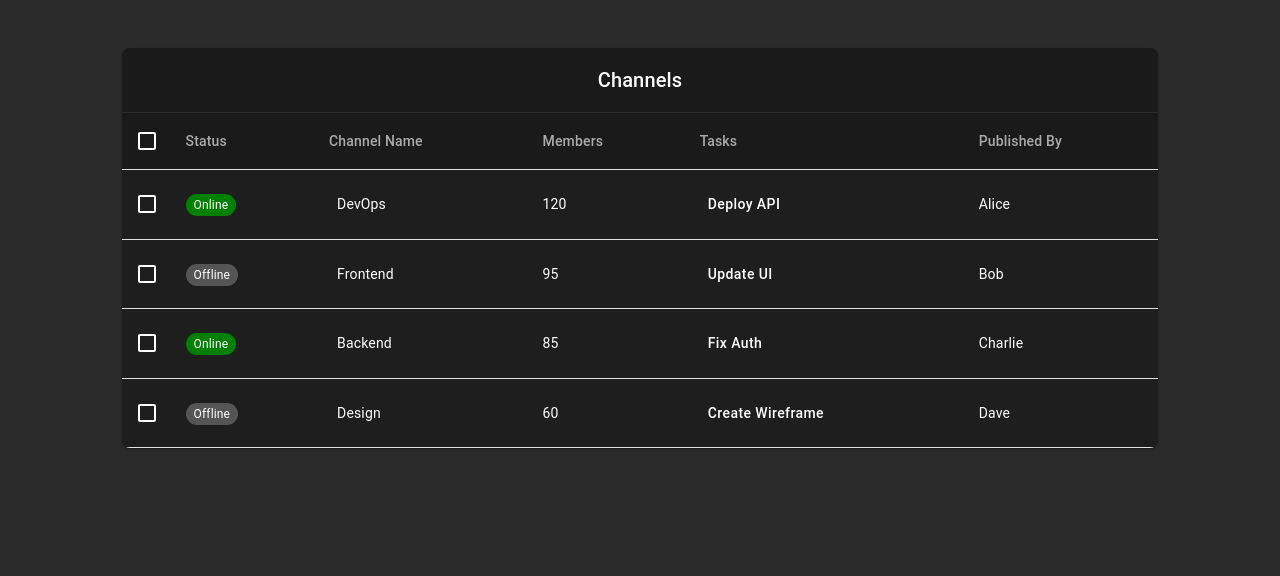
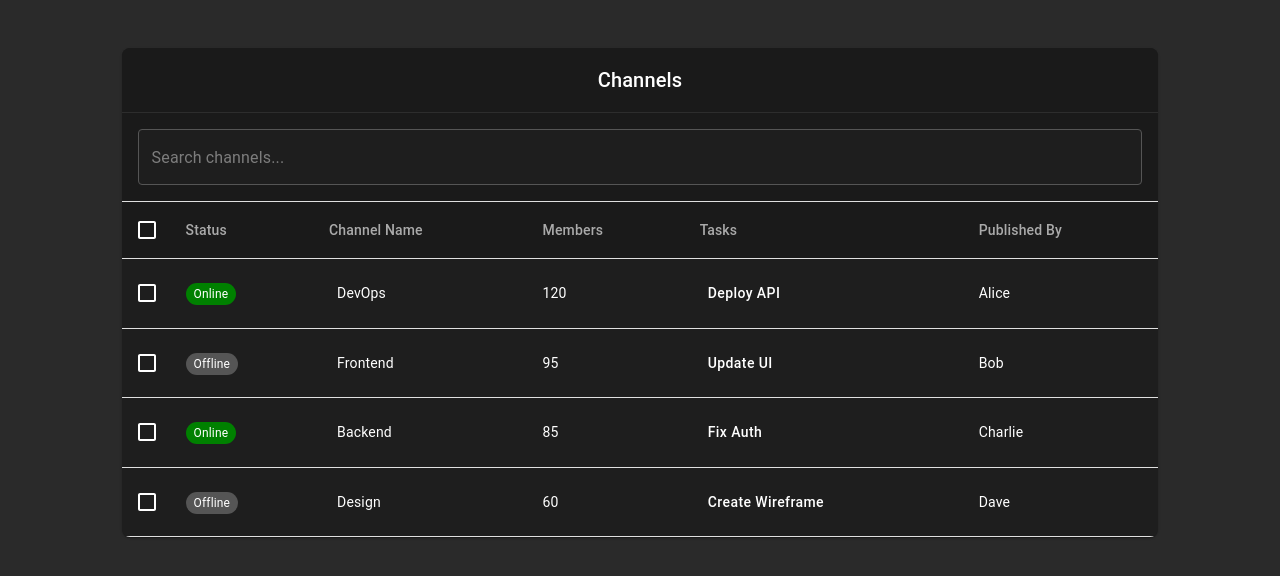
Before and after one commit to bricked-up/Frontend, a React (Create React App) app: page /dashboard in a window 1280 px wide. Shown: the top 576 px of the page. Built offline with nearby package versions, Linux system fonts and the light colour scheme.

Commit message:
updated channels to have a search bar

```diff
--- a/src/Components/Channels.tsx
+++ b/src/Components/Channels.tsx
@@ -13,6 +13,7 @@ import {
   Divider,
   Popover,
   Button,
+  TextField,
 } from "@mui/material";
 import { useNavigate } from "react-router-dom";
 
@@ -38,6 +39,7 @@ function Channels() {
   const [selected, setSelected] = React.useState<number[]>([]);
   const [anchorEl, setAnchorEl] = React.useState<null | HTMLElement>(null);
   const [taskContent, setTaskContent] = React.useState("");
+  const [searchQuery, setSearchQuery] = React.useState("");
 
   const handleSelectAll = (event: React.ChangeEvent<HTMLInputElement>) => {
     setSelected(event.target.checked ? rows.map((row) => row.id) : []);
@@ -60,6 +62,14 @@ function Channels() {
     setAnchorEl(null);
   };
 
+  const filteredRows = rows.filter(
+    (row) =>
+      row.name.toLowerCase().includes(searchQuery.toLowerCase()) ||
+      row.status.toLowerCase().includes(searchQuery.toLowerCase()) ||
+      row.tasks.toLowerCase().includes(searchQuery.toLowerCase()) ||
+      row.publishedBy.toLowerCase().includes(searchQuery.toLowerCase())
+  );
+
   return (
     <Box display="flex" justifyContent="center" alignItems="start" minHeight="100vh" bgcolor="#2A2A2A" paddingTop={4}>
       <TableContainer component={Paper} sx={{ width: "90%", backgroundColor: "#1E1E1E", borderRadius: 2 }}>
@@ -69,6 +79,23 @@ function Channels() {
         <Divider sx={{ backgroundColor: "#333" }} />
         <Table>
           <TableHead>
+            <TableRow>
+              <TableCell colSpan={6} sx={{ backgroundColor: "#1A1A1A", padding: 2 }}>
+                <TextField
+                  fullWidth
+                  variant="outlined"
+                  placeholder="Search channels..."
+                  value={searchQuery}
+                  onChange={(e) => setSearchQuery(e.target.value)}
+                  sx={{
+                    backgroundColor: "#1E1E1E",
+                    borderRadius: 1,
+                    input: { color: "#fff" },
+                    fieldset: { borderColor: "#555" },
+                  }}
+                />
+              </TableCell>
+            </TableRow>
             <TableRow sx={{ backgroundColor: "#1A1A1A" }}>
               <TableCell padding="checkbox">
                 <Checkbox
@@ -86,7 +113,8 @@ function Channels() {
             </TableRow>
           </TableHead>
           <TableBody>
-            {rows.map((row) => (
+            {filteredRows.length > 0 ? (
+              filteredRows.map((row) => (
                 <TableRow key={row.id} hover selected={selected.includes(row.id)}>
                   <TableCell padding="checkbox">
                     <Checkbox
@@ -119,7 +147,7 @@ function Channels() {
                         cursor: "pointer",
                         borderRadius: "4px",
                         '&:hover': {
-                        backgroundColor: "#333", // Adds hover effect for visibility
+                          backgroundColor: "#333",
                         },
                       }}
                     >
@@ -137,22 +165,17 @@ function Channels() {
                   </TableCell>
                   <TableCell sx={{ color: "#fff" }}>{row.publishedBy}</TableCell>
                 </TableRow>
-            ))}
+              ))
+            ) : (
+              <TableRow>
+                <TableCell colSpan={6} sx={{ color: "#fff", textAlign: "center", padding: 3 }}>
+                  No channels found
+                </TableCell>
+              </TableRow>
+            )}
           </TableBody>
         </Table>
       </TableContainer>
-
-      {/* Popover for Task Description */}
-      <Popover
-        open={Boolean(anchorEl)}
-        anchorEl={anchorEl}
-        onClose={handleClosePopover}
-        anchorOrigin={{ vertical: "bottom", horizontal: "left" }}
-        transformOrigin={{ vertical: "top", horizontal: "left" }}
-        PaperProps={{ sx: { backgroundColor: "#1E1E1E", padding: 2, borderRadius: 1, color: "#fff" } }}
-      >
-        <Typography>{taskContent}</Typography>
-      </Popover>
     </Box>
   );
 };
```
Lines whose indentation alone changed are shown as unchanged.
